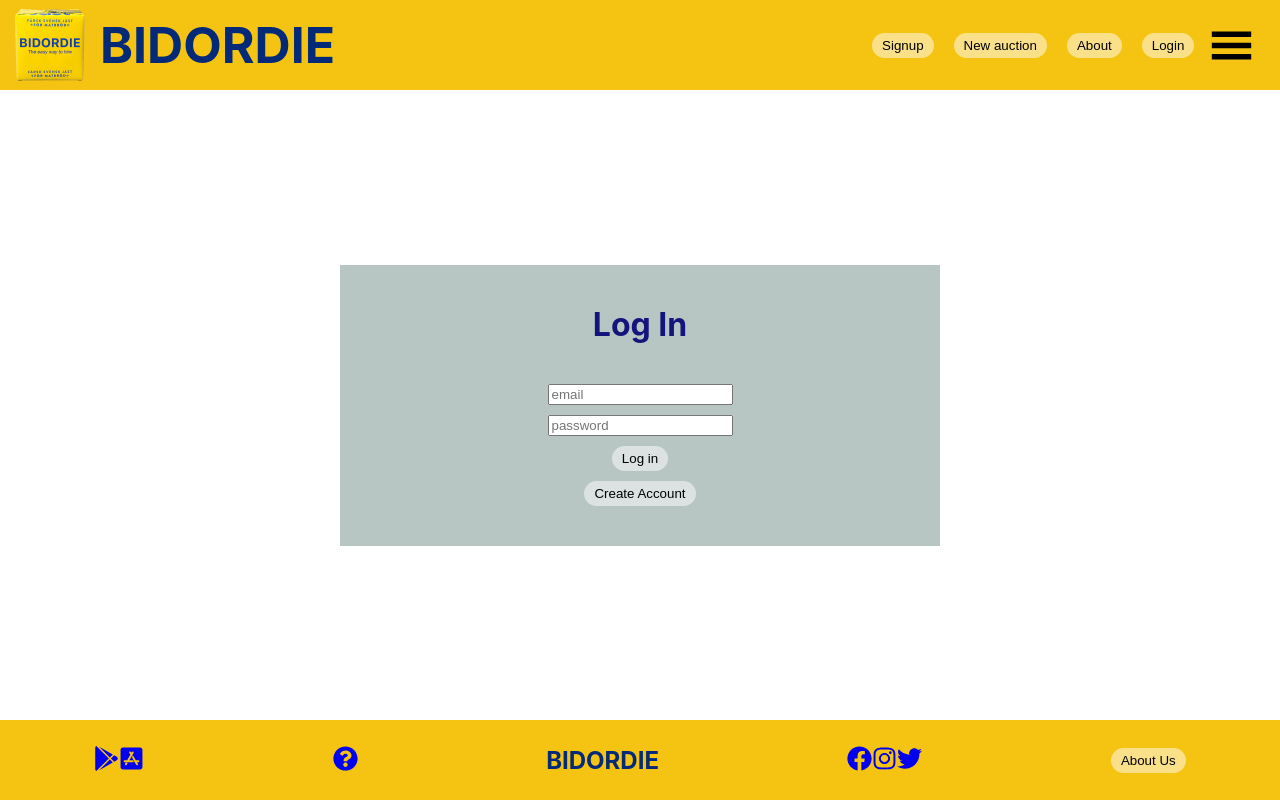
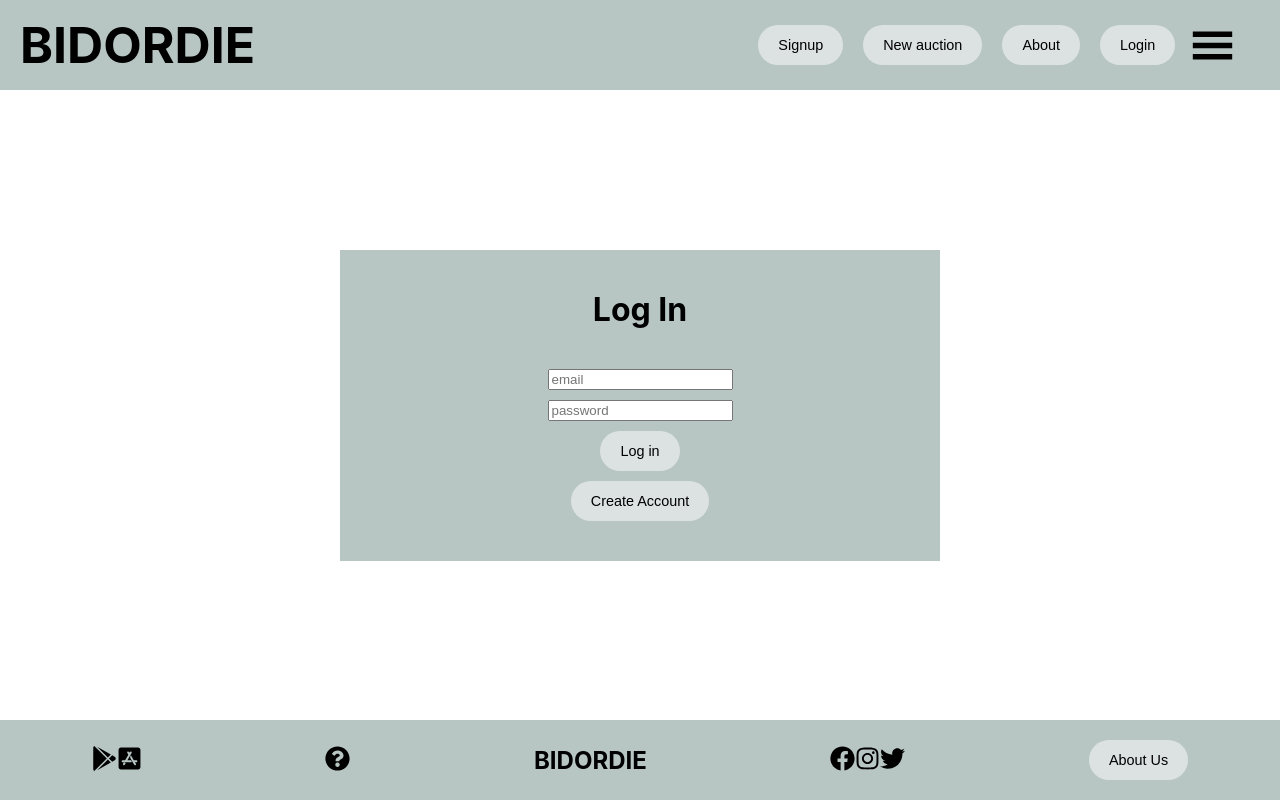
Before and after one commit to dreamc4t/bidordie, a React (Create React App) app: page /login in a window 1280 px wide. Built offline with nearby package versions, Linux system fonts and the light colour scheme.

Commit message:
Color change, button class assignments

```diff
--- a/src/components/CSS/button-element.css
+++ b/src/components/CSS/button-element.css
@@ -1,6 +1,11 @@
 .button-element {
     border: none;
     background-color: rgba(255, 255, 255, 0.5);
-    padding: 5px 10px;
+    padding: 12px 20px;
     border-radius: 20px;
+    font-size: 90%;
 }
+
+.button-element:hover {
+    background-color: rgba(255,255,255,1);
+}
--- a/src/components/CSS/footer.css
+++ b/src/components/CSS/footer.css
@@ -4,10 +4,14 @@
     align-items: center;
     width: 100%;
     height: 80px;
-    background: #F5C413;
-    color: #022A79
+    background: rgb(184,198,195);
+    color: black;
 }
 
 .footer h2{
     font-size: x-large;
 }
+
+svg {
+    fill: black;
+}
--- a/src/components/CSS/header.css
+++ b/src/components/CSS/header.css
@@ -1,15 +1,16 @@
 
 header {
-    background-color:  rgb(245,196,19);
+    background-color:  rgb(184,198,195);
     height: 90px;
     margin: 0px;
+    padding: 0 20px;
     display: flex;
     align-items: center;
     justify-content: space-between;
   }
 
 header h1 {
-    color: rgb(2,42,121);
+    color: black;
     margin: 0px;
     font-size: 50px;
 }
@@ -31,10 +32,6 @@ header h1 {
 
 }
 
-.yeast {
-  height: 100px;
-}
-
 .logo-wrapper {
   display: flex;
   justify-content: center;
--- a/src/components/Header.js
+++ b/src/components/Header.js
@@ -13,8 +13,7 @@ const Header = () => {
   return (
     <header>
       <Link to="/" style={{textDecoration: "none"}}>
-      <Logo />
-
+        <Logo />
       </Link>
 
       <nav className="header-nav">
--- a/src/components/Logo.js
+++ b/src/components/Logo.js
@@ -3,7 +3,6 @@ import { FcBusinesswoman } from "react-icons/fc";
 const Logo = () => {
   return (
     <div className="logo-wrapper">
-      <img src="img/bidordie.png" alt="logo-img" className="yeast" />
       <h1>BIDORDIE</h1>
     </div>
   );
--- a/src/pages/CSS/aboutUs.css
+++ b/src/pages/CSS/aboutUs.css
@@ -2,7 +2,7 @@
     width: 100%;
     height: 100%;
     padding: 50px 50px 50px 50px;
-    color: #022A79;
+    color: black;
 }
 
 .about-us h2{
--- a/src/pages/CSS/becomeAMember.css
+++ b/src/pages/CSS/becomeAMember.css
@@ -3,9 +3,8 @@
     display: flex;
     flex-direction: column;
     width: 300px;
-    margin: 0 auto;
+    margin: 0 auto 40px;
 }
-
 .skills-I-have-form h3 {
  margin: 0px;
 }
--- a/src/pages/CSS/faq.css
+++ b/src/pages/CSS/faq.css
@@ -2,7 +2,7 @@
     width: 100%;
     height: 100%;
     padding: 50px 50px 50px 50px;
-    color: #022A79;
+    color: black;
 }
 
 .FAQ h2{
--- a/src/pages/CSS/login-page.css
+++ b/src/pages/CSS/login-page.css
@@ -18,7 +18,7 @@
 }
 
 #login-container>h2 {
-    color: rgb(20,20,125);
+    color: black;
     font-size: 200%;
     margin-bottom: 40px;
     text-align: center;
```
